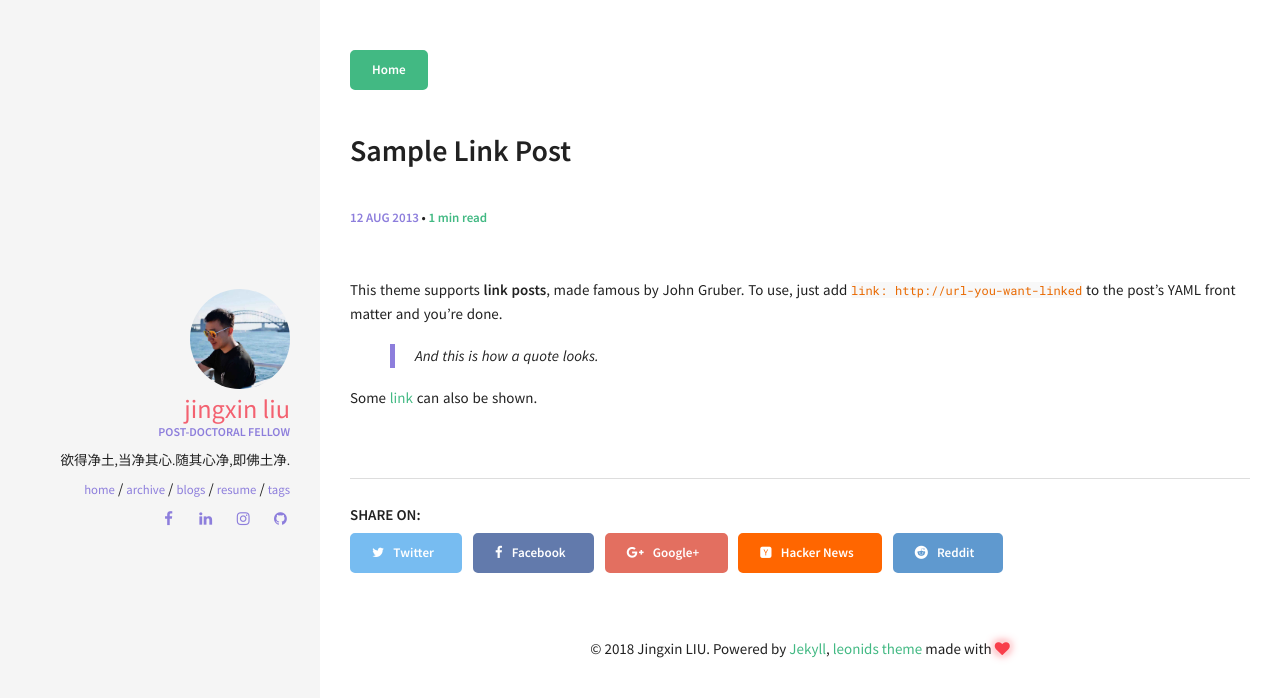
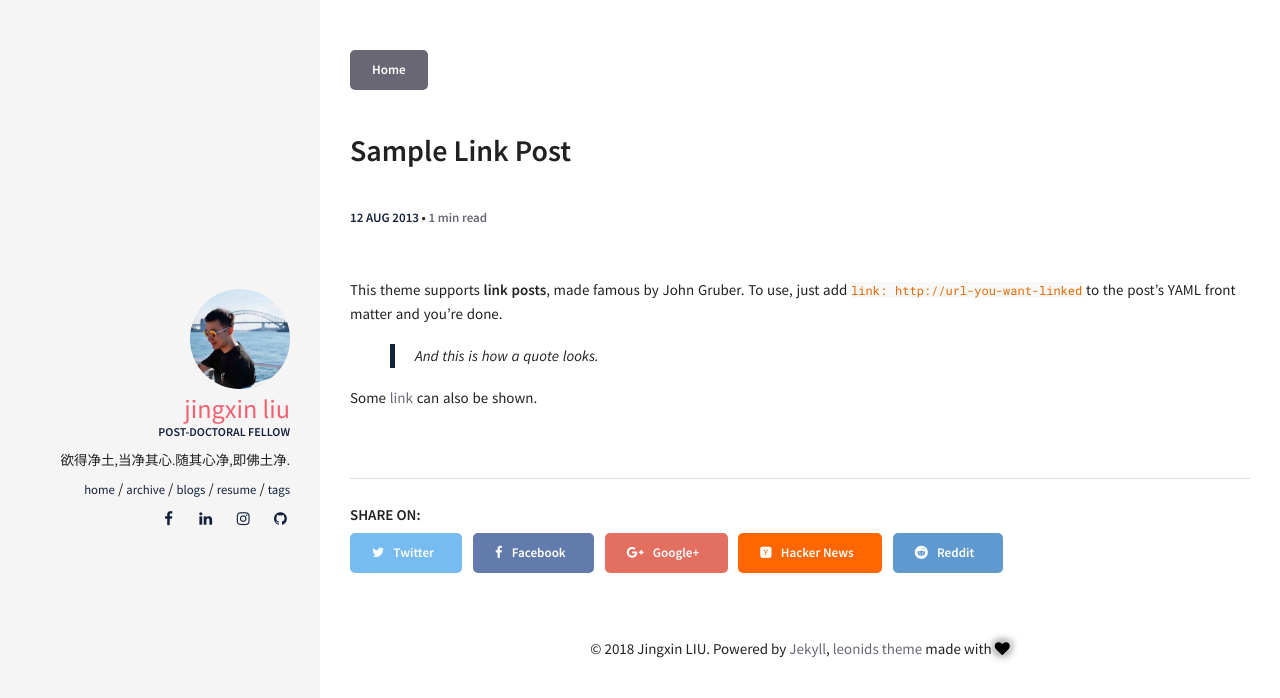
Before and after one commit to Jingxin-LIU/jingxin-liu.github.io, a Jekyll site: the page built from _posts/2013-08-12-sample-link-post.md, in a window 1280 px wide. Shown: the top 698 px of the page. Built offline with Jekyll 4.4.1, drawn with Linux system fonts in a browser that asks for light colours.

Commit message:
revise color

```diff
--- a/_sass/components/_variables.scss
+++ b/_sass/components/_variables.scss
@@ -55,11 +55,11 @@ $text-color:       rgba(0, 0, 0, 0.87) !default;
 $background-color: #f5f5f5;
 
 $white:            #fff;
-$primary:          #42b983;
-$secondary:        #8d7edc;
+$primary:          #696773;
+$secondary:        #14213d;
 $success:          #65e892;
-$danger:           #f83e4b;
-$warning:          #F5A623;
+$danger:           #000000;
+$warning:          #fca311;
 $info:             #09ABF6;
 
 // Tables
```
